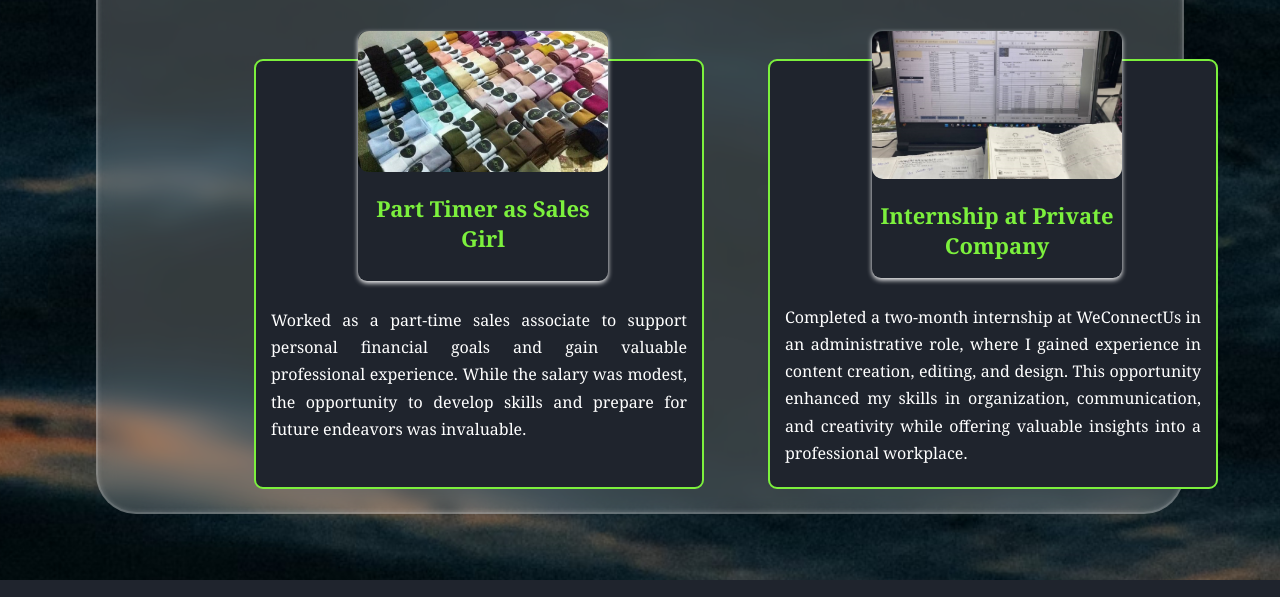
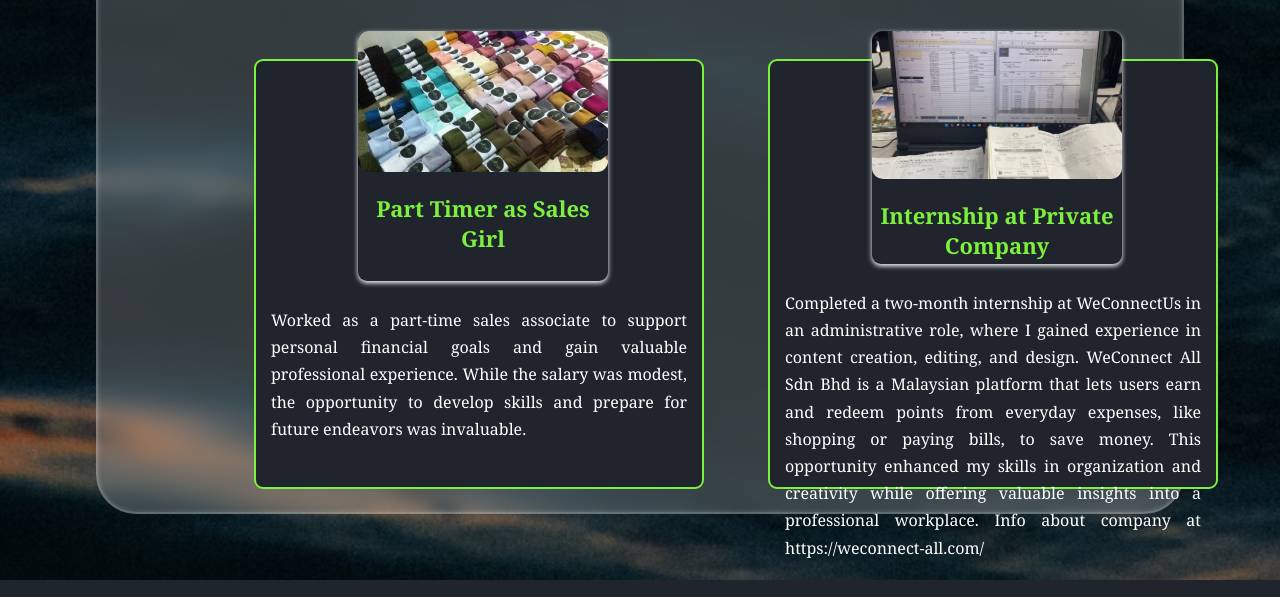
Before and after one commit to nabihahadriana/NabihahPortfolio, a plain HTML site: page index.html in a window 1280 px wide. Shown: the part 3582-4179 px from the top of the page. Drawn offline with nearby package versions, Linux system fonts and the light colour scheme.

Commit message:
Update index.html

```diff
--- a/index.html
+++ b/index.html
@@ -312,7 +312,7 @@
                       <img src="Intern.jpg" alt="Image 2">
                    <h2>Internship at Private Company</h2>
                     </div>
-                   <p>Completed a two-month internship at WeConnectUs in an administrative role, where I gained experience in content creation, editing, and design. This opportunity enhanced my skills in organization, communication, and creativity while offering valuable insights into a professional workplace.</p>
+                   <p>Completed a two-month internship at WeConnectUs in an administrative role, where I gained experience in content creation, editing, and design. WeConnect All Sdn Bhd is a Malaysian platform that lets users earn and redeem points from everyday expenses, like shopping or paying bills, to save money. This opportunity enhanced my skills in organization and creativity while offering valuable insights into a professional workplace. Info about company at https://weconnect-all.com/</p>
                 </div>
             </div>
             </div>
```
